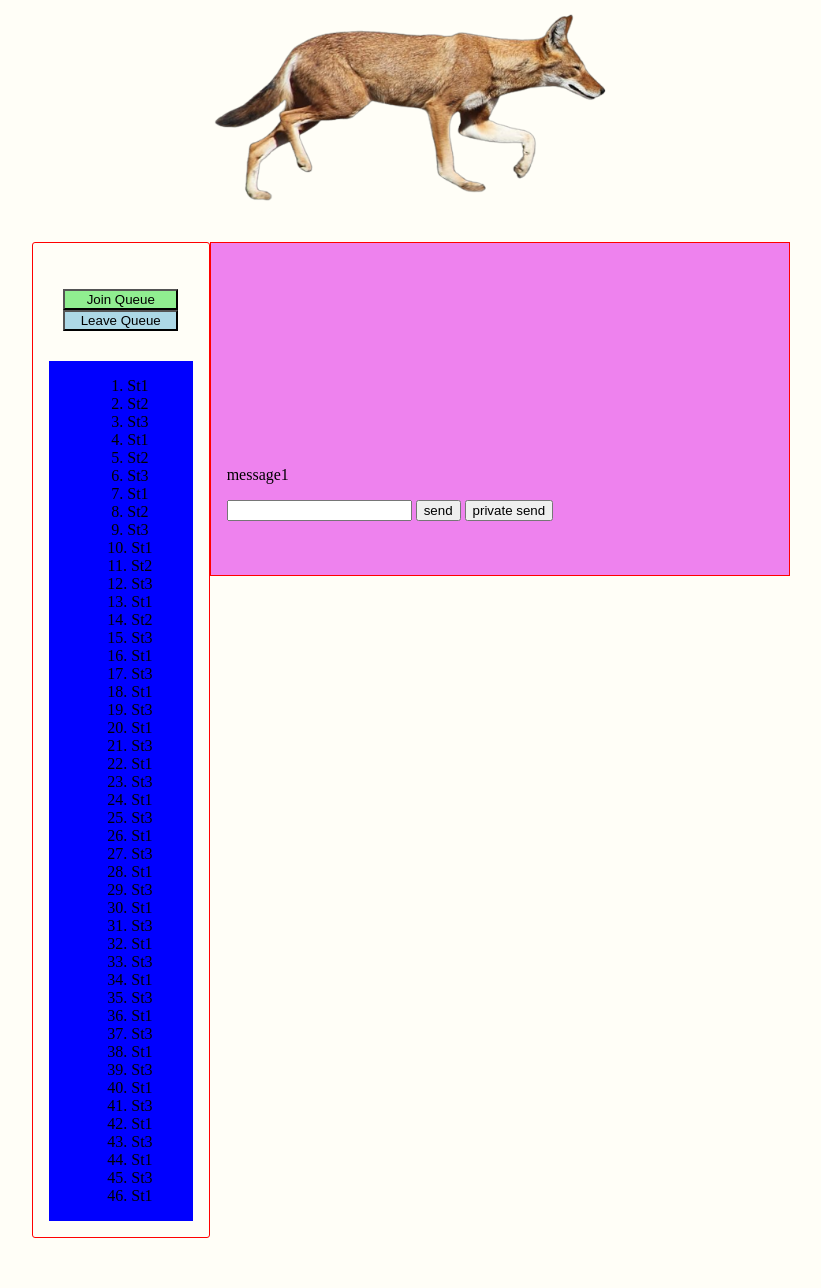
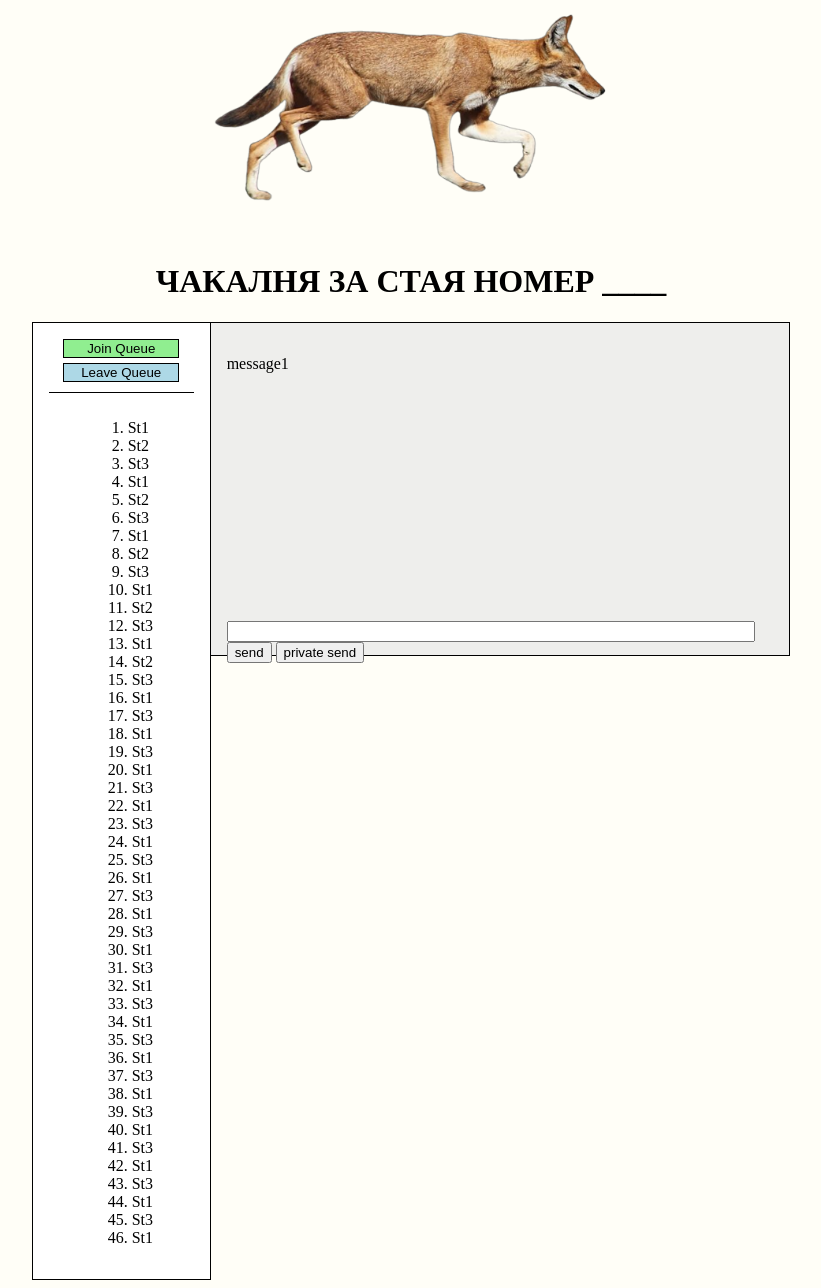
Before and after one commit to brokenhalo420/web-project, a PHP site: page /queue.html in a window 1280 px wide. Shown: the whole page, without its empty margins (229-1050 px from the left). Before the commit the page ends 1238 px from the top, so only its background shows below. Run offline with PHP 8.4, Linux system fonts and the light colour scheme.

Commit message:
fixed css for que waiting room

```diff
--- a/frontend/queue/css/queue.css
+++ b/frontend/queue/css/queue.css
@@ -23,19 +23,22 @@ ol {
 
 article {
     text-align: center;
-    border: 1px black solid;
-    border-radius: 3px;
+    background-color: white;
+    border: 1px solid black;
 }
 
 #chatroom {
-    background-color: violet;
+    background-color: rgb(235 235 235 / 81%);
+    border: 1px solid black;
+    border-left: 0px solid white;
     height: 300px;
-    width: 700px;
+    width: 680px;
 }
-
+#input-to-chat {
+    width: 520px;
+}
 .child {
     display: inline-block;
-    border: 1px solid red;
     padding: 1rem 1rem;
     vertical-align: top;
 }
@@ -45,7 +48,7 @@ article {
     align-content: center;
     align-items: center;
     display:flex;
-    background-color: blue;
+    border-radius: 10px;
     min-height: fit-content;
 }
 
@@ -64,24 +67,29 @@ button#register-button{
 }
 
 #buttons {
-    margin-top: 30px;
-    margin-bottom: 30px;
+    margin-bottom: 10px;
+    border-bottom: 1px solid black;
 }
 
 #join-button {
+
+    border: 1px solid black;
     background-color: lightgreen;
     width: 80%;
 }
 
 #leave-button {
+
+    border: 1px solid black;
     background-color: lightblue;
     width: 80%;
+    margin-bottom: 10px;
+    margin-top: 5px;
 }
 
-#messages {
-    padding-top: 35%;
+p{
+    height: 250px;
 }
-
 #newsect {
     display: flex;
     justify-content: space-between;
--- a/frontend/queue/queue.html
+++ b/frontend/queue/queue.html
@@ -14,6 +14,7 @@
     <header>
         <img id="logo" src="./img/pagelogo.png">
     </header>
+    <h1>ЧАКАЛНЯ ЗА СТАЯ НОМЕР ____</h1>
     <section id="newsect">
 
         <article class="child">
@@ -76,12 +77,15 @@
 
         </article>
         <section id="chatroom" class="child">
-            <section id="messages">
-                <p>message1</p>
-            </section>
-            <input type="text" name="" id="">
-            <button>send</button>
-            <button>private send</button>
+            <section id="chatroom-content">
+                <section id="messages">
+                    <p>message1</p>
+                </section>
+                <input type="text" name="" id="input-to-chat">
+                <button>send</button>
+                <button>private send</button>
+            <section>
+
         </section>
 
     </section>
```
